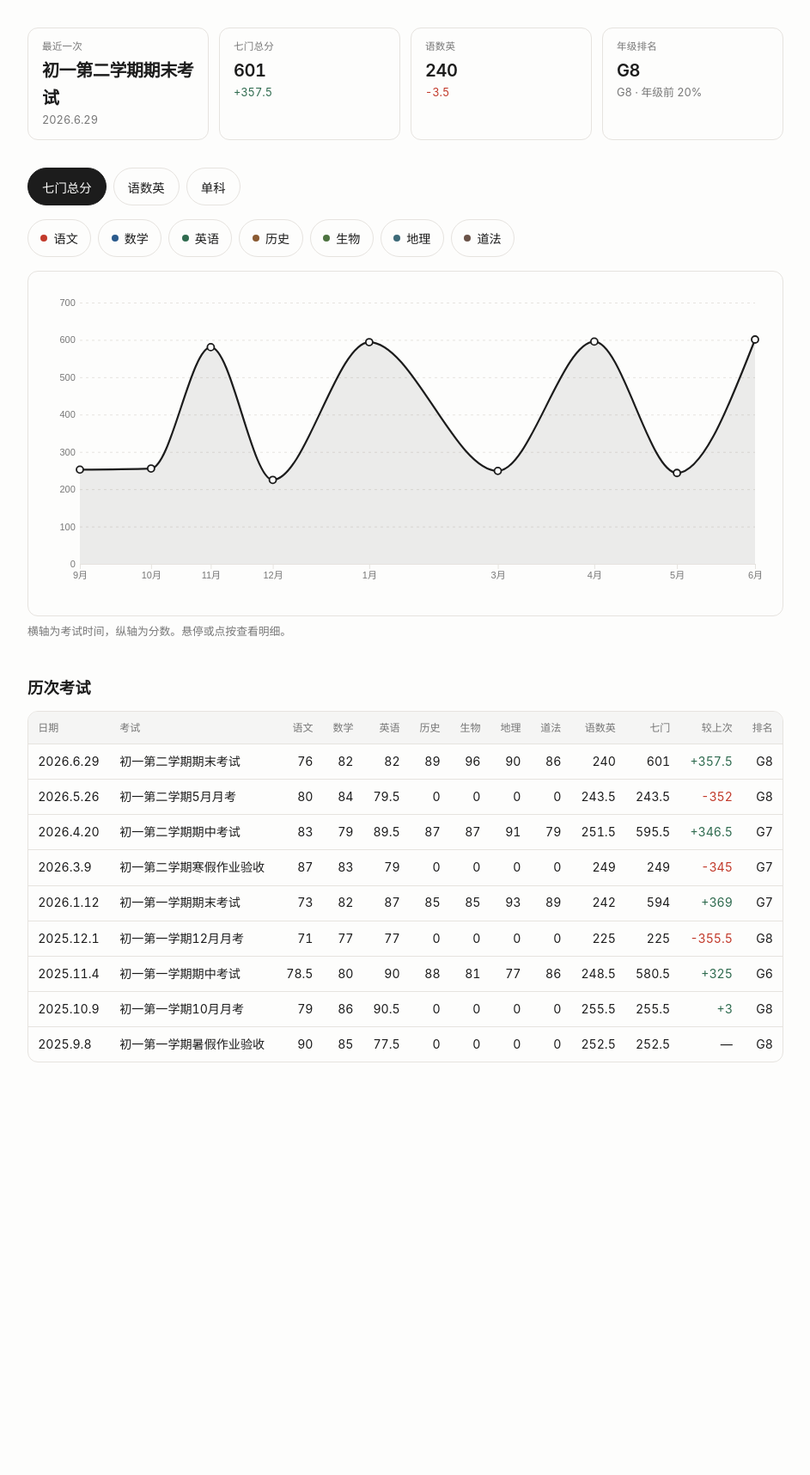
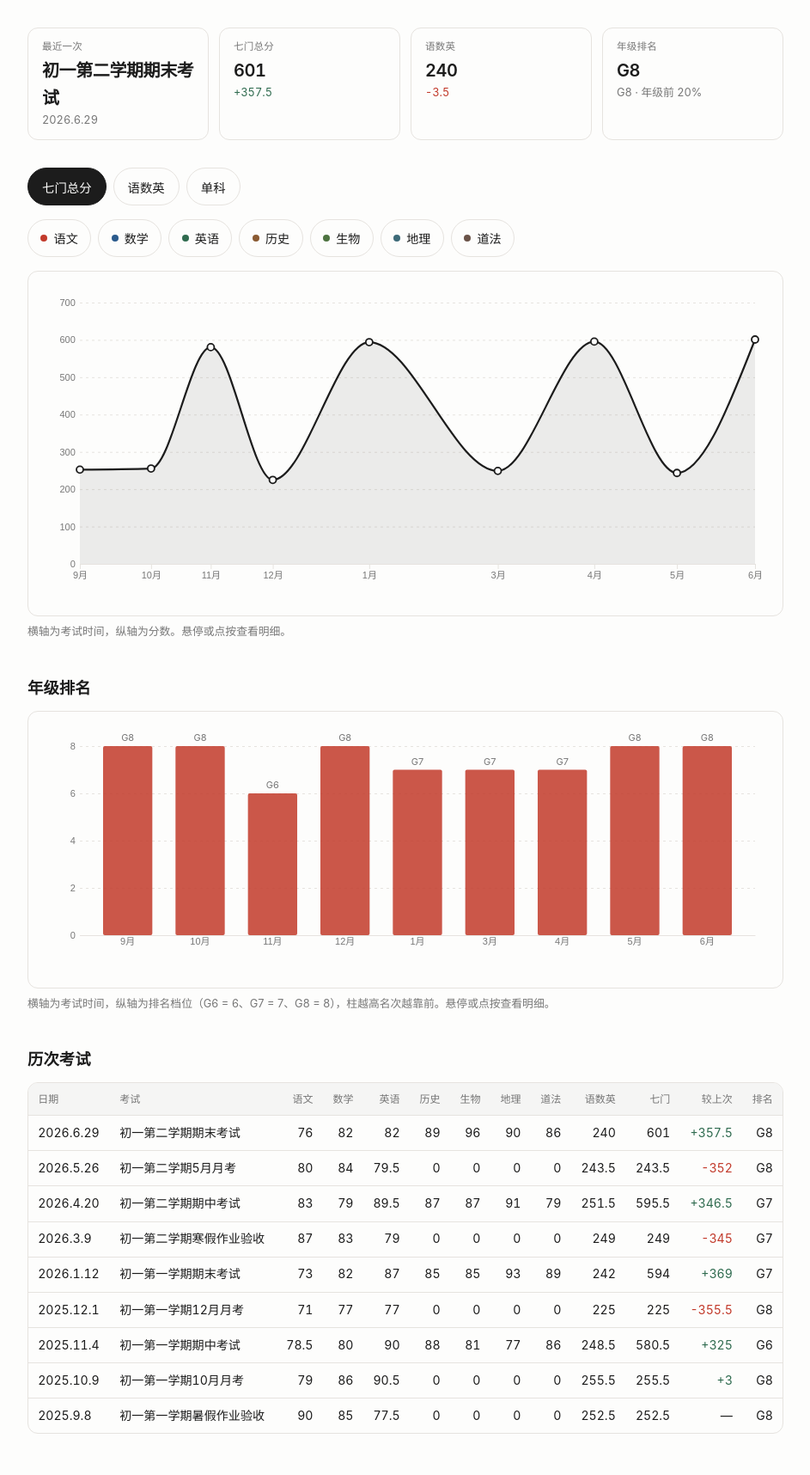
Before and after one commit to lvterry/lvterry.github.io, a Jekyll site: the page score.html, which Jekyll copies as it is, in a window 1280 px wide. Shown: the whole page at 86% size, without its empty margins (168-1111 px from the left). Built offline with Jekyll 4.4.1, drawn with Linux system fonts in a browser that asks for light colours; before the commit the page ends 1284 px from its top, so only the background shows below that.

Commit message:
Add grade band bar chart to score page
The ranking band for each exam was only visible as a G number in the
table. Plot it as bars under the score line chart, with the axis value
taken from the band number (G6 = 6, G7 = 7, G8 = 8), so the trend is
readable at a glance.

```diff
--- a/score.html
+++ b/score.html
@@ -146,6 +146,8 @@
       .chart-panel { border: 1px solid var(--border); border-radius: 12px; padding: 0.5rem 0.5rem 0.25rem; }
       @media (min-width: 640px) { .chart-panel { padding: 1rem; } }
       .chart-canvas { position: relative; width: 100%; min-height: 280px; }
+      #grade-chart { min-height: 240px; }
+      .bar { cursor: pointer; }
       .chart-empty { margin: 0; padding: 4rem 1rem; text-align: center; color: var(--muted); }
       .chart-tooltip {
         position: absolute; z-index: 2;
@@ -218,6 +220,12 @@
           <div class="chart-canvas" id="chart"></div>
         </div>
         <p class="hint">横轴为考试时间，纵轴为分数。悬停或点按查看明细。</p>
+
+        <h2>年级排名</h2>
+        <div class="chart-panel">
+          <div class="chart-canvas" id="grade-chart"></div>
+        </div>
+        <p class="hint">横轴为考试时间，纵轴为排名档位（G6 = 6、G7 = 7、G8 = 8），柱越高名次越靠前。悬停或点按查看明细。</p>
 
         <h2>历次考试</h2>
         <div class="table-wrap" id="table"></div>
@@ -444,9 +452,79 @@
           .on("touchmove", (event) => showAt(d3.pointer(event, g.node())[0]));
       }
 
-      draw();
-      window.addEventListener("resize", draw);
-      window.matchMedia("(prefers-color-scheme: dark)").addEventListener("change", draw);
+      /* ===== 年级排名柱状图：G6 = 6、G7 = 7、G8 = 8，柱越高名次越靠前 ===== */
+      const gradeWrap = document.getElementById("grade-chart");
+      function gradeValue(g) {
+        const m = /^G(\d{1,2})$/.exec(String(g === null || g === undefined ? "" : g));
+        return m ? Number(m[1]) : null;
+      }
+
+      function drawGrades() {
+        if (!gradeWrap) return;
+        gradeWrap.innerHTML = "";
+        const points = EXAMS.map((exam) => ({ exam, value: gradeValue(exam.grade) }));
+        const known = points.filter((p) => p.value !== null);
+        if (!known.length) {
+          gradeWrap.innerHTML = '<p class="chart-empty">暂无排名数据。</p>';
+          return;
+        }
+        const width = Math.max(gradeWrap.clientWidth, 280);
+        const height = width < 520 ? 240 : 280;
+        const margin = { top: 24, right: 16, bottom: 36, left: 44 };
+        const innerW = width - margin.left - margin.right;
+        const innerH = height - margin.top - margin.bottom;
+        const barColor = cssVar("--accent", "#c23a2b");
+        const axisColor = cssVar("--muted", "#777");
+        const gridColor = cssVar("--border", "#e6e3df");
+        /* 每次考试一根柱，纵轴 0 起、上界为最高档位，数值即 G 后面的数字。 */
+        const x = d3.scaleBand().domain(points.map((p) => p.exam.date)).range([0, innerW]).padding(points.length > 6 ? 0.32 : 0.42);
+        const y = d3.scaleLinear().domain([0, d3.max(known, (p) => p.value)]).range([innerH, 0]);
+        const labelEvery = width < 520 ? 2 : 1;
+        const labelDates = points.filter((p, i) => i % labelEvery === 0 || i === points.length - 1).map((p) => p.exam.date);
+        const svg = d3.select(gradeWrap).append("svg").attr("viewBox", "0 0 " + width + " " + height).attr("role", "img").attr("aria-label", "年级排名档位柱状图").style("width", "100%").style("height", "auto");
+        const g = svg.append("g").attr("transform", "translate(" + margin.left + "," + margin.top + ")");
+        g.append("g").call(d3.axisLeft(y).ticks(4).tickSize(-innerW).tickFormat(() => "")).call((sel) => { sel.select(".domain").remove(); sel.selectAll("line").attr("stroke", gridColor).attr("stroke-dasharray", "3 4"); });
+        g.append("g").attr("transform", "translate(0," + innerH + ")").call(d3.axisBottom(x).tickValues(labelDates).tickSize(0).tickFormat((d) => Number(d.slice(5, 7)) + "月")).call((sel) => { sel.select(".domain").attr("stroke", gridColor); sel.selectAll("text").attr("fill", axisColor).attr("font-size", 11).attr("font-family", "inherit"); });
+        g.append("g").call(d3.axisLeft(y).ticks(4).tickSize(0)).call((sel) => { sel.select(".domain").remove(); sel.selectAll("text").attr("fill", axisColor).attr("font-size", 11).attr("font-family", "inherit").attr("dx", "-0.2em"); });
+        const bars = g.selectAll("rect.bar").data(known).join("rect").attr("class", "bar")
+          .attr("x", (p) => x(p.exam.date)).attr("y", (p) => y(p.value)).attr("width", x.bandwidth()).attr("height", (p) => innerH - y(p.value))
+          .attr("rx", 2).attr("fill", barColor).attr("fill-opacity", 0.85);
+        /* 柱顶标出档位代号，和纵轴上的数字一一对应。 */
+        g.selectAll("text.bar-label").data(known).join("text").attr("class", "bar-label")
+          .attr("x", (p) => x(p.exam.date) + x.bandwidth() / 2).attr("y", (p) => y(p.value) - 6)
+          .attr("text-anchor", "middle").attr("fill", axisColor).attr("font-size", 11).attr("font-family", "inherit")
+          .text((p) => p.exam.grade);
+        const tooltip = d3.select(gradeWrap).append("div").attr("class", "chart-tooltip");
+        function show(p) {
+          bars.attr("fill-opacity", (d) => (d === p ? 1 : 0.4));
+          tooltip.html(
+            '<div class="tip-kicker">' + formatDate(p.exam.date) + " · " + p.exam.name + "</div>" +
+            '<div class="tip-grade">' + gradeLabel(p.exam.grade) + "</div>" +
+            '<div class="tip-row"><span class="swatch" style="background:' + barColor + '"></span><span>排名档位</span><strong>' + p.value + "</strong></div>"
+          ).style("opacity", 1);
+          const tw = tooltip.node().offsetWidth;
+          const th = tooltip.node().offsetHeight;
+          const cx = margin.left + x(p.exam.date) + x.bandwidth() / 2;
+          tooltip.style("left", Math.min(Math.max(cx - tw / 2, 8), width - tw - 8) + "px")
+            .style("top", Math.max(8, margin.top + y(p.value) - th - 10) + "px");
+        }
+        function hide() {
+          bars.attr("fill-opacity", 0.85);
+          tooltip.style("opacity", 0);
+        }
+        bars.on("mouseenter", (event, p) => show(p)).on("mouseleave", hide)
+          .on("touchstart", (event, p) => { event.preventDefault(); show(p); })
+          .on("touchmove", (event, p) => { event.preventDefault(); show(p); });
+      }
+
+      function drawAll() {
+        draw();
+        drawGrades();
+      }
+
+      drawAll();
+      window.addEventListener("resize", drawAll);
+      window.matchMedia("(prefers-color-scheme: dark)").addEventListener("change", drawAll);
     </script>
   </body>
 </html>
```
